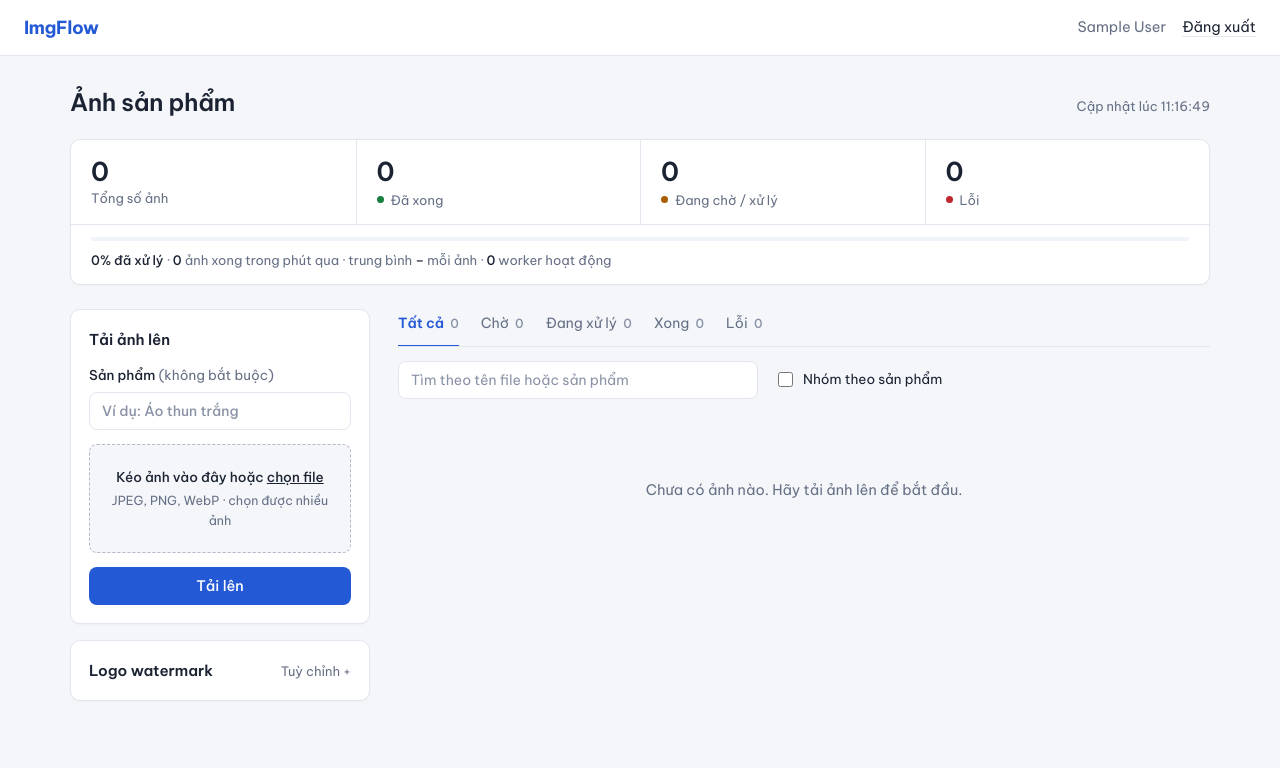
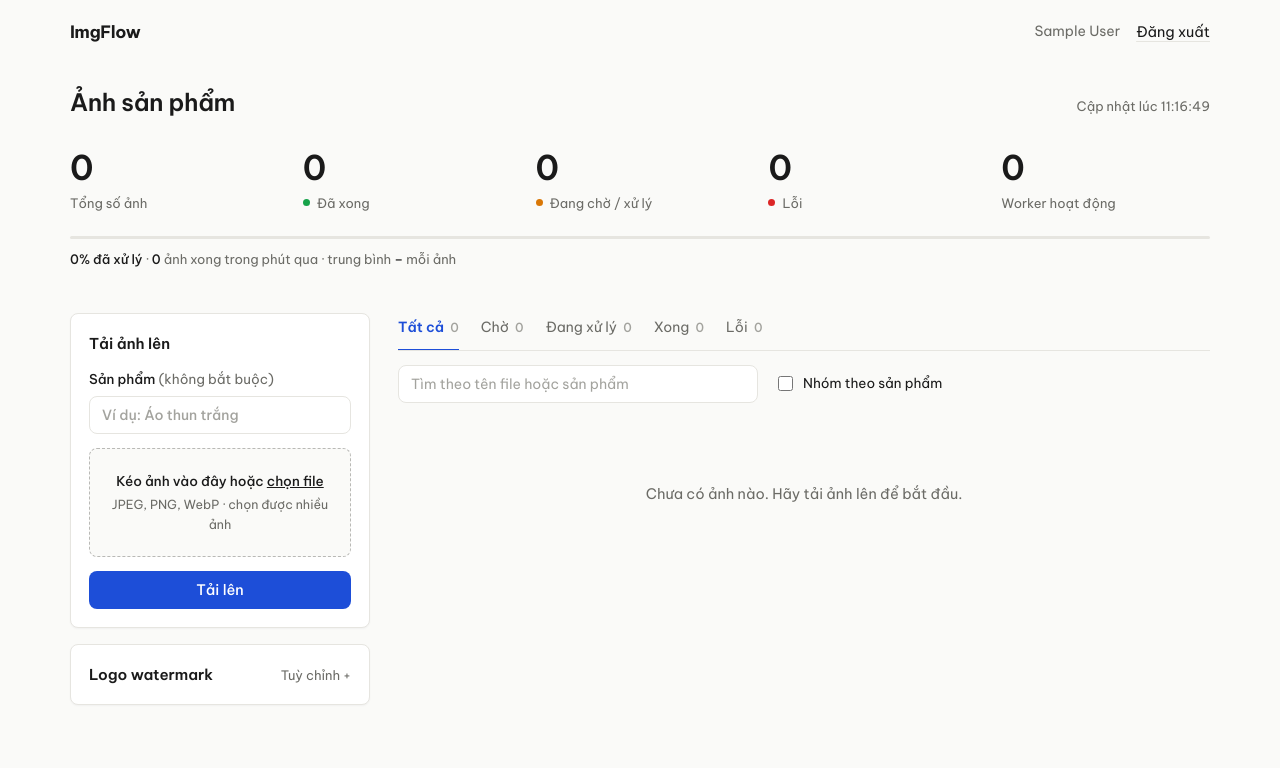
Before and after one commit to ngthanhtung0706/imgflow, a Flask app: page /gallery in a window 1280 px wide. Shown: the top 768 px of the page. Run offline with Flask 3, Linux system fonts and the light colour scheme; the visitor is signed in with stand-in values (Sample User, id 1); data that the repository does not hold is empty.

Commit message:
feat(ui): buoc 1 - bang mau moi, thanh tren cung va dai thong ke
- nen #FAFAF8, chu #1A1A1A, xanh cobalt #1D4ED8 chi cho nut chinh, tab dang chon, tien do
- thanh tren cung cung nen voi trang, khong vien
- thong ke gop thanh mot dai 5 so (them worker hoat dong), so lon, tien do manh 3px

Co-Authored-By: Claude Opus 5.5 <noreply@anthropic.com>

```diff
--- a/app/web/static/style.css
+++ b/app/web/static/style.css
@@ -1,18 +1,18 @@
-/* ImgFlow – màu chủ đạo xanh dương và trắng */
+/* ImgFlow – nền ngà, chữ đen; xanh cobalt chỉ dùng cho nút chính, tab đang chọn và thanh tiến độ */
 :root {
-  --bg: #f4f6fa; --surface: #ffffff; --text: #1b2333; --muted: #667085; --line: #e2e6ee; --soft: #f0f3f9;
-  --ink: #2459d6; --ink-hover: #1a44a8; --ink-text: #ffffff; --ink-soft: #e8efff; --link: #2459d6; --focus: #2459d6;
-  --done: #17803f; --active: #a85f00; --failed: #c0262d; --pending: #8a93a6;
-  --done-soft: #e1f4e8; --active-soft: #fff1d6; --failed-soft: #fde4e4;
-  --radius: 10px;
+  --bg: #fafaf8; --surface: #ffffff; --text: #1a1a1a; --muted: #6b6b66; --line: #e6e5e0; --soft: #f1f0ec;
+  --ink: #1d4ed8; --ink-hover: #1e40af; --ink-text: #ffffff; --ink-soft: #eef2fd; --link: #1a1a1a; --focus: #1d4ed8;
+  --done: #16a34a; --active: #d97706; --failed: #dc2626; --pending: #a3a39e;
+  --done-soft: #e8f5ec; --active-soft: #fdf3e3; --failed-soft: #fdecec;
+  --radius: 8px;
   --font: "Be Vietnam Pro", system-ui, -apple-system, "Segoe UI", Roboto, sans-serif;
 }
 @media (prefers-color-scheme: dark) {
   :root {
-    --bg: #0f1420; --surface: #171e2e; --text: #e8ecf5; --muted: #98a2b8; --line: #28324a; --soft: #1e2740;
-    --ink: #6c93f5; --ink-hover: #8fadf8; --ink-text: #0f1420; --ink-soft: #1d2b52; --link: #8fadf8; --focus: #8fadf8;
-    --done: #4cc27e; --active: #f0b24a; --failed: #f2777d; --pending: #7e889e;
-    --done-soft: #14301f; --active-soft: #382a0f; --failed-soft: #3a1618;
+    --bg: #131312; --surface: #1b1b1a; --text: #ededea; --muted: #9c9b95; --line: #2c2c29; --soft: #232321;
+    --ink: #3b6cf0; --ink-hover: #5a85f3; --ink-text: #ffffff; --ink-soft: #1b2442; --link: #ededea; --focus: #5a85f3;
+    --done: #34c26b; --active: #f0a33a; --failed: #f06060; --pending: #77766f;
+    --done-soft: #15291c; --active-soft: #33260f; --failed-soft: #3a1717;
   }
 }
 
@@ -20,7 +20,7 @@
 [hidden] { display: none !important; } /* để .btn, .modal... không ghi đè thuộc tính hidden */
 html { -webkit-text-size-adjust: 100%; }
 body { margin: 0; font: 14.5px/1.55 var(--font); background: var(--bg); color: var(--text); -webkit-font-smoothing: antialiased; }
-main { max-width: 1180px; margin: 0 auto; padding: 28px 20px 56px; }
+main { max-width: 1180px; margin: 0 auto; padding: 20px 20px 64px; }
 a { color: var(--link); text-underline-offset: 2px; }
 h1 { font-size: 24px; font-weight: 600; letter-spacing: -.01em; margin: 0; }
 h2 { font-size: 15px; font-weight: 600; margin: 0 0 14px; }
@@ -31,10 +31,10 @@ h3 { font-size: 16px; font-weight: 600; margin: 0; word-break: break-word; }
 :focus-visible { outline: 2px solid var(--focus); outline-offset: 2px; }
 
 /* thanh trên */
-.topbar { display: flex; align-items: center; justify-content: space-between; gap: 16px; padding: 0 24px; height: 56px; background: var(--surface); border-bottom: 1px solid var(--line); }
-.brand { font-weight: 700; font-size: 18px; letter-spacing: -.02em; color: var(--ink); text-decoration: none; }
+.topbar { display: flex; align-items: center; justify-content: space-between; gap: 16px; max-width: 1180px; height: 64px; margin: 0 auto; padding: 0 20px; }
+.brand { font-weight: 700; font-size: 17px; letter-spacing: -.02em; color: var(--text); text-decoration: none; }
 .account { display: flex; align-items: center; gap: 16px; min-width: 0; }
-.account-name { color: var(--muted); overflow: hidden; text-overflow: ellipsis; white-space: nowrap; max-width: 240px; }
+.account-name { color: var(--muted); font-size: 14px; overflow: hidden; text-overflow: ellipsis; white-space: nowrap; max-width: 240px; }
 .account form { margin: 0; }
 
 /* nút và ô nhập */
@@ -69,24 +69,23 @@ label:focus-within .hint { display: block; }
 .alert { margin: -6px 0 18px; padding: 10px 12px; border-radius: 8px; font-size: 13.5px; color: var(--failed); background: color-mix(in srgb, var(--failed) 9%, var(--surface)); }
 
 /* đầu trang + số liệu */
-.page-head { display: flex; justify-content: space-between; align-items: baseline; gap: 12px; flex-wrap: wrap; margin-bottom: 18px; }
+.page-head { display: flex; justify-content: space-between; align-items: baseline; gap: 12px; flex-wrap: wrap; margin-bottom: 28px; }
 .updated { font-size: 13px; font-variant-numeric: tabular-nums; }
-.stats { display: grid; grid-template-columns: repeat(4, 1fr); background: var(--surface); border: 1px solid var(--line); border-radius: var(--radius); margin-bottom: 24px; box-shadow: 0 1px 2px rgba(16, 24, 40, .04); }
-.stat { padding: 16px 20px 14px; border-left: 1px solid var(--line); }
-.stat:first-child { border-left: 0; }
-.stat-num { display: block; font-size: 26px; font-weight: 600; letter-spacing: -.02em; line-height: 1.2; font-variant-numeric: tabular-nums; }
-.stat-label { display: inline-flex; align-items: center; gap: 7px; font-size: 13px; color: var(--muted); }
-.stats-foot { grid-column: 1 / -1; padding: 12px 20px 14px; border-top: 1px solid var(--line); }
-.metrics { margin: 9px 0 0; font-size: 13px; font-variant-numeric: tabular-nums; }
+.stats { margin-bottom: 44px; }
+.stat-row { display: grid; grid-template-columns: repeat(5, minmax(0, 1fr)); gap: 24px; }
+.stat-num { display: block; font-size: 34px; font-weight: 600; letter-spacing: -.03em; line-height: 1.1; font-variant-numeric: tabular-nums; }
+.stat-label { display: inline-flex; align-items: center; gap: 7px; margin-top: 6px; font-size: 13px; color: var(--muted); }
+.metrics { margin: 10px 0 0; font-size: 13px; font-variant-numeric: tabular-nums; }
 .metrics span { color: var(--text); font-weight: 500; }
-.progress { height: 4px; border-radius: 4px; background: var(--soft); overflow: hidden; }
-.progress > div { height: 100%; width: 0; background: var(--done); transition: width .4s ease; }
+.progress { height: 3px; border-radius: 3px; background: var(--line); overflow: hidden; }
+.stats .progress { margin-top: 22px; }
+.progress > div { height: 100%; width: 0; background: var(--ink); transition: width .4s ease; }
 .progress-thin { margin-top: 12px; }
-.progress-thin > div { background: var(--ink); }
 .dot { display: inline-block; width: 7px; height: 7px; border-radius: 50%; flex: none; }
 .dot-DONE { background: var(--done); }
 .dot-PROCESSING { background: var(--active); }
 .dot-FAILED { background: var(--failed); }
+.dot-PENDING { background: var(--pending); }
 
 /* bố cục 2 cột */
 .layout { display: grid; grid-template-columns: minmax(0, 300px) minmax(0, 1fr); gap: 28px; align-items: start; }
@@ -175,11 +174,11 @@ body.modal-open { overflow: hidden; }
 }
 @media (max-width: 640px) {
   main { padding: 20px 14px 40px; }
-  .topbar { padding: 0 14px; }
+  .topbar { padding: 0 14px; height: 56px; }
   .account-name { max-width: 120px; }
-  .stats { grid-template-columns: repeat(2, 1fr); }
-  .stat:nth-child(3) { border-left: 0; }
-  .stat:nth-child(n+3) { border-top: 1px solid var(--line); }
+  .stat-row { grid-template-columns: repeat(2, minmax(0, 1fr)); gap: 20px 16px; }
+  .stat-num { font-size: 28px; }
+  .stats { margin-bottom: 32px; }
   .m-body { grid-template-columns: 1fr; }
   .grid { grid-template-columns: repeat(2, minmax(0, 1fr)); gap: 18px 12px; }
   .toolbar #result-count { margin-left: 0; }
--- a/app/web/templates/gallery.html
+++ b/app/web/templates/gallery.html
@@ -8,19 +8,15 @@
 </div>
 
 <section class="stats" aria-label="Tình trạng xử lý">
-  <div class="stat"><span class="stat-num" id="st-total">0</span><span class="stat-label">Tổng số ảnh</span></div>
-  <div class="stat"><span class="stat-num" id="st-done">0</span><span class="stat-label"><i class="dot dot-DONE"></i>Đã xong</span></div>
-  <div class="stat"><span class="stat-num" id="st-active">0</span><span class="stat-label"><i class="dot dot-PROCESSING"></i>Đang chờ / xử lý</span></div>
-  <div class="stat"><span class="stat-num" id="st-failed">0</span><span class="stat-label"><i class="dot dot-FAILED"></i>Lỗi</span></div>
-  <div class="stats-foot">
-    <div class="progress" role="progressbar" aria-valuemin="0" aria-valuemax="100" aria-valuenow="0" id="st-progress"><div id="st-bar"></div></div>
-    <p class="metrics muted">
-      <span id="st-pct">0%</span> ·
-      <span id="st-rate">0</span> ảnh xong trong phút qua ·
-      trung bình <span id="st-avg">–</span> mỗi ảnh ·
-      <span id="st-workers">0</span> worker hoạt động
-    </p>
+  <div class="stat-row">
+    <div class="stat"><span class="stat-num" id="st-total">0</span><span class="stat-label">Tổng số ảnh</span></div>
+    <div class="stat"><span class="stat-num" id="st-done">0</span><span class="stat-label"><i class="dot dot-DONE"></i>Đã xong</span></div>
+    <div class="stat"><span class="stat-num" id="st-active">0</span><span class="stat-label"><i class="dot dot-PROCESSING"></i>Đang chờ / xử lý</span></div>
+    <div class="stat"><span class="stat-num" id="st-failed">0</span><span class="stat-label"><i class="dot dot-FAILED"></i>Lỗi</span></div>
+    <div class="stat"><span class="stat-num" id="st-workers">0</span><span class="stat-label">Worker hoạt động</span></div>
   </div>
+  <div class="progress" role="progressbar" aria-valuemin="0" aria-valuemax="100" aria-valuenow="0" aria-label="Tiến độ xử lý" id="st-progress"><div id="st-bar"></div></div>
+  <p class="metrics muted"><span id="st-pct">0%</span> · <span id="st-rate">0</span> ảnh xong trong phút qua · trung bình <span id="st-avg">–</span> mỗi ảnh</p>
 </section>
 
 <div class="layout">
```
